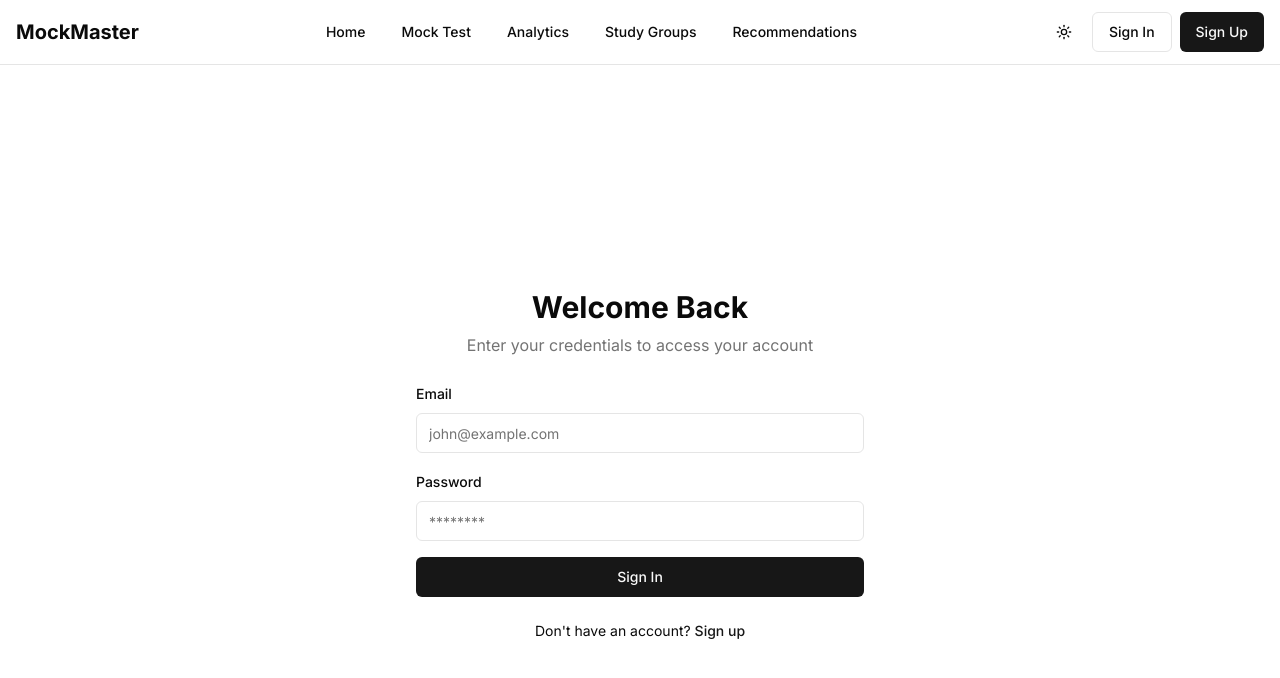
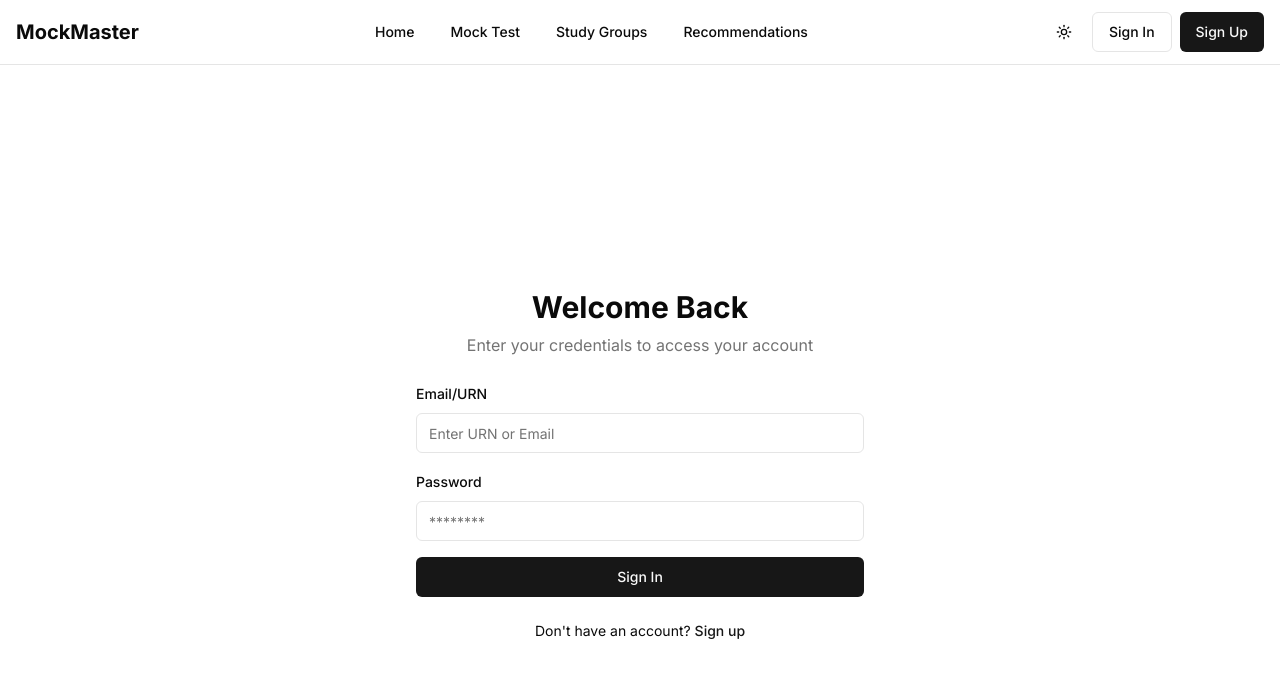
Before and after one commit to atharvsankpal7/EduPrep-Frontend, a Next.js app: page /sign-in in a window 1280 px wide. Shown: the top 678 px of the page. Built offline with nearby package versions, Linux system fonts and the light colour scheme.

Commit message:
Tweak : auth :Updated sign-in and sign-up to add URN

```diff
--- a/app/(auth)/sign-in/page.tsx
+++ b/app/(auth)/sign-in/page.tsx
@@ -18,8 +18,8 @@ import { Input } from "@/components/ui/input";
 import { toast } from "@/components/ui/use-toast";
 
 const formSchema = z.object({
-  email: z.string().email("Invalid email address"),
-  password: z.string().min(1, "Password is required"),
+  email: z.string().min(4,"Invalid email address or urn"),
+  password: z.string().min(8, "Password is required"),
 });
 
 export default function SignInPage() {
@@ -68,9 +68,9 @@ export default function SignInPage() {
               name="email"
               render={({ field }) => (
                 <FormItem>
-                  <FormLabel>Email</FormLabel>
+                  <FormLabel>Email/URN</FormLabel>
                   <FormControl>
-                    <Input placeholder="john@example.com" type="email" {...field} />
+                    <Input placeholder="Enter URN or Email" type="text" {...field} />
                   </FormControl>
                   <FormMessage />
                 </FormItem>
--- a/app/(auth)/sign-up/page.tsx
+++ b/app/(auth)/sign-up/page.tsx
@@ -18,6 +18,7 @@ import { Input } from "@/components/ui/input";
 import { toast } from "@/components/ui/use-toast";
 
 const formSchema = z.object({
+  urn:z.number().min(8,"Please enter valid URN"),
   name: z.string().min(2, "Name must be at least 2 characters"),
   email: z.string().email("Invalid email address"),
   password: z.string().min(8, "Password must be at least 8 characters"),
@@ -65,6 +66,19 @@ export default function SignUpPage() {
         </div>
         <Form {...form}>
           <form onSubmit={form.handleSubmit(onSubmit)} className="space-y-4">
+            <FormField
+              control={form.control}
+              name="urn"
+              render={({ field }) => (
+                <FormItem>
+                  <FormLabel>URN</FormLabel>
+                  <FormControl>
+                    <Input placeholder="21031038" {...field} type="number" />
+                  </FormControl>
+                  <FormMessage />
+                </FormItem>
+              )}
+            />
             <FormField
               control={form.control}
               name="name"
--- a/app/layout.tsx
+++ b/app/layout.tsx
@@ -32,7 +32,7 @@ export default function RootLayout({
             <main className="min-h-screen bg-background">
               {children}
             </main>
-            <Toaster />
+            {/* <Toaster /> */}
           </QueryProvider>
         </ThemeProvider>
       </body>
--- a/components/navigation.tsx
+++ b/components/navigation.tsx
@@ -22,7 +22,7 @@ import {
 const routes = [
   { href: "/", label: "Home" },
   { href: "/mock-test", label: "Mock Test" },
-  { href: "/analytics", label: "Analytics" },
+  // { href: "/analytics", label: "Analytics" },
   { href: "/study-groups", label: "Study Groups" },
   { href: "/recommendations", label: "Recommendations" },
 ];
```
